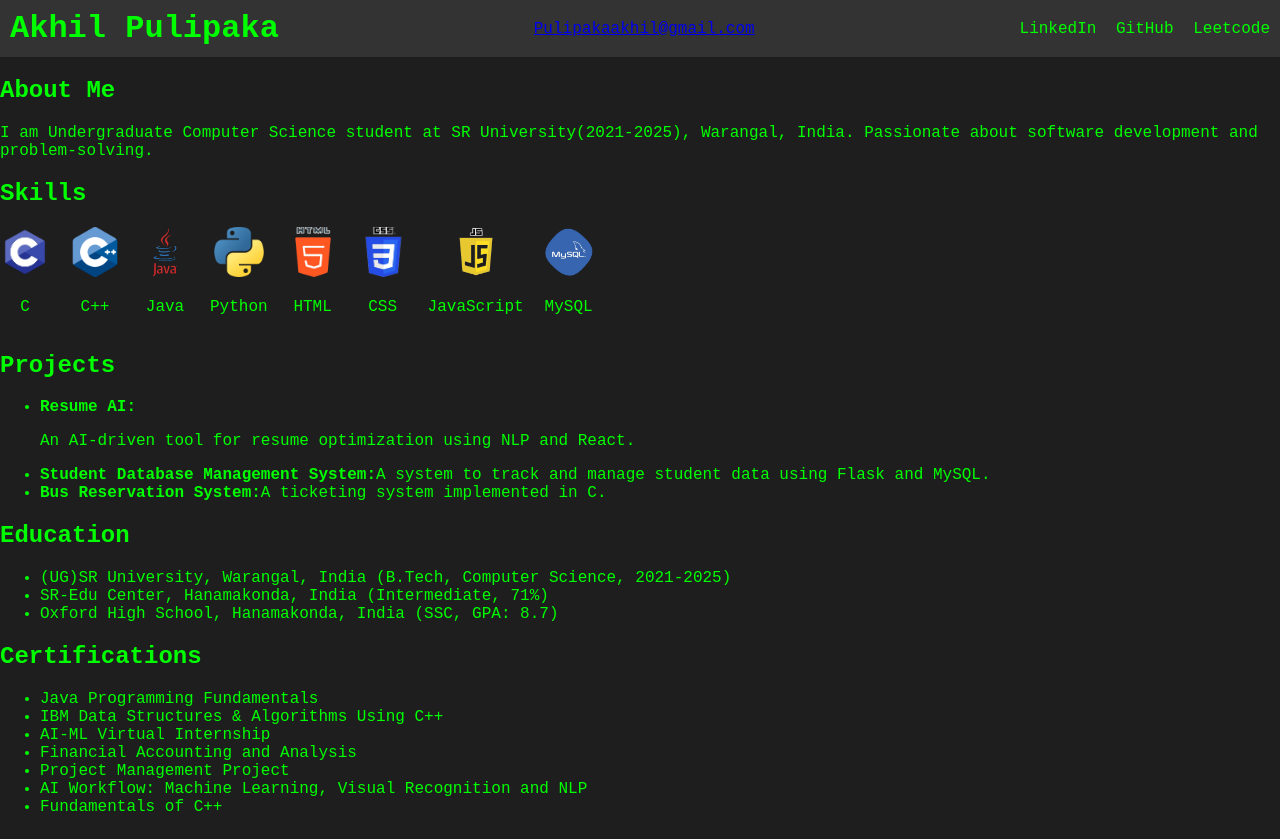
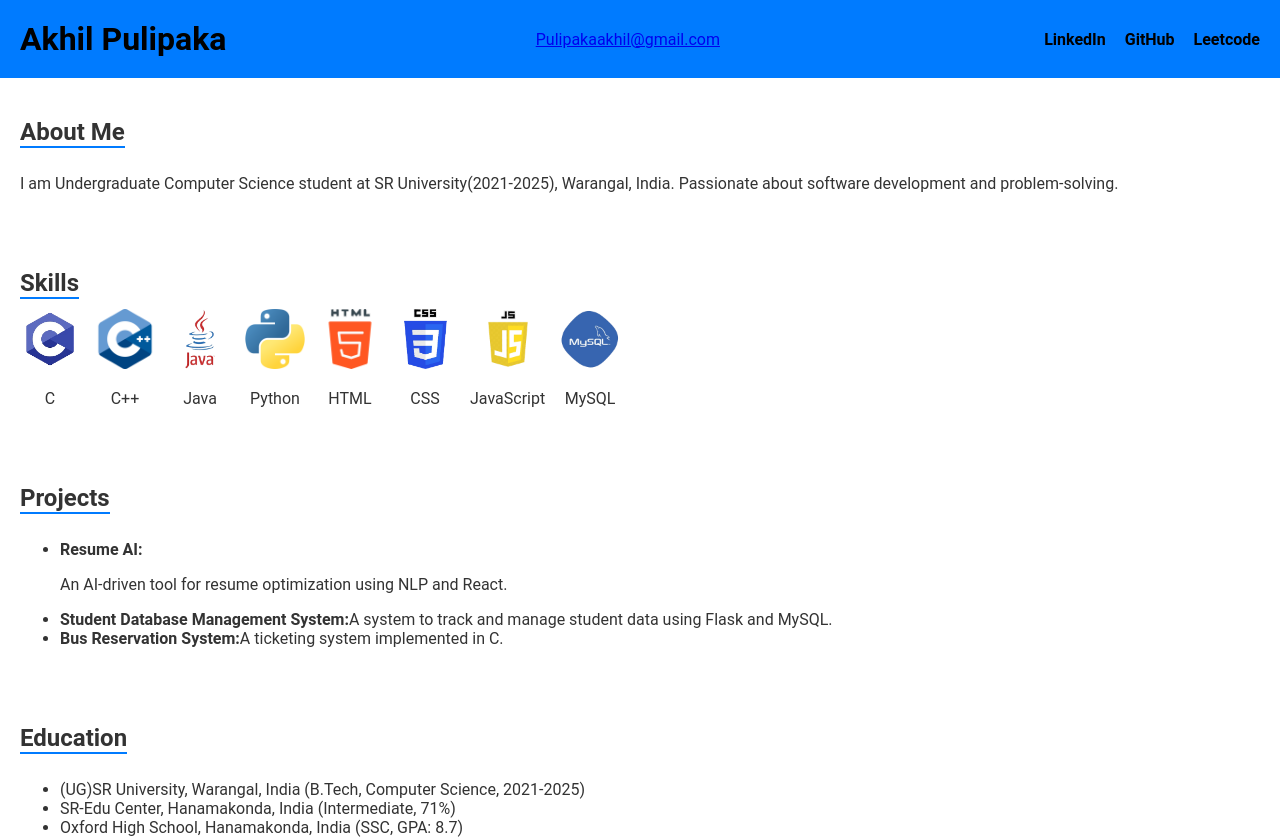
Before and after one commit to Akhil-Ferry/akhil_portfolio, a React (Create React App) app: page / in a window 1280 px wide. Shown: the top 839 px of the page. Built offline with nearby package versions, Linux system fonts and the light colour scheme.

Commit message:
Update App.css

```diff
--- a/src/App.css
+++ b/src/App.css
@@ -1,16 +1,25 @@
-/* Terminal-themed styling */
+/* Professional-themed styling */
 body {
-  font-family: "Courier New", monospace;
-  background-color: #1e1e1e;
-  color: #00ff00;
+  font-family: "Roboto", sans-serif;
+  background-color: #ffffff;
+  color: #333;
   margin: 0;
   padding: 0;
 }
 
+.profile-photo {
+  width: 100px;
+  height: 100px;
+  border-radius: 50%;
+  border: 2px solid #ffffff;
+  margin-bottom: 20px;
+}
+
 /* Header styling */
 .header {
-  background: #333;
-  padding: 10px;
+  background: #007bff;
+  color: #000000;
+  padding: 20px;
   display: flex;
   justify-content: space-between;
   align-items: center;
@@ -18,45 +27,54 @@ body {
 
 .header h1 {
   margin: 0;
-  color: #00ff00;
 }
 
-.header .links a {
-  color: #00ff00;
-  margin-left: 10px;
+.links a {
+  color: #000000;
+  margin-left: 15px;
   text-decoration: none;
+  font-weight: bold;
 }
 
+.links a:hover {
+  text-decoration: underline;
+}
 
+/* Sections */
+section {
+  padding: 20px;
+}
 
-/* Skills section */
+h2 {
+  margin-bottom: 10px;
+  border-bottom: 2px solid #007bff;
+  display: inline-block;
+}
+
 .skills-logos {
   display: flex;
-  flex-wrap: wrap;
-  justify-content: left;
-  gap: 20px;
+  gap: 15px;
 }
 
 .skill-item {
   text-align: center;
-  animation: scroll 0s linear infinite;
 }
 
 .skill-logo {
-  width: 50px;
-  height: 50px;
+  width: 60px;
+  height: 60px;
+  transition: transform 0.3s;
 }
 
-/* Animations */
-@keyframes scroll {
-  0% { transform: translateX(0); }
-  100% { transform: translateX(-100%); }
+.skill-logo:hover {
+  transform: scale(1.2);
 }
 
 /* Footer */
-footer {
-  background: #333;
-  color: #00ff00;
+.footer {
+  background: #007bff;
+  color: #fff;
   text-align: center;
   padding: 10px 0;
+  margin-top: 20px;
 }
```
